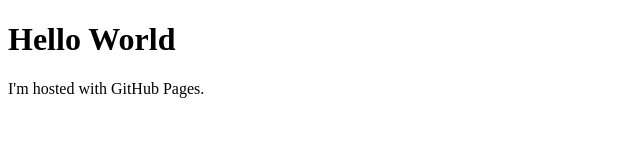
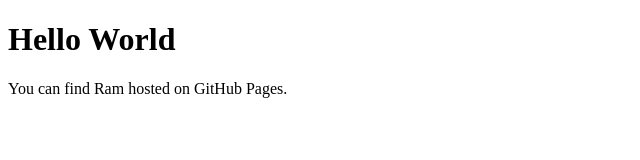
Before and after one commit to RamCSingh/ramcsingh.github.io, a plain HTML site: page index.html in a window 1280 px wide. Shown: the whole page, without its empty margins (0-640 px from the left). Drawn offline with Linux system fonts and the light colour scheme.

Commit message:
Update index.html
Edit to copy

```diff
--- a/index.html
+++ b/index.html
@@ -2,6 +2,6 @@
 <html>
 <body>
 <h1>Hello World</h1>
-<p>I'm hosted with GitHub Pages.</p>
+<p>You can find Ram hosted on GitHub Pages.</p>
 </body>
 </html>
```
